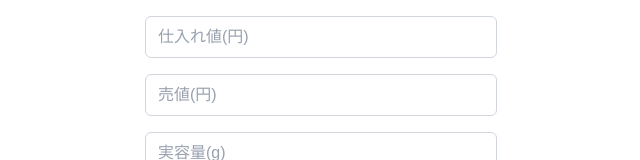
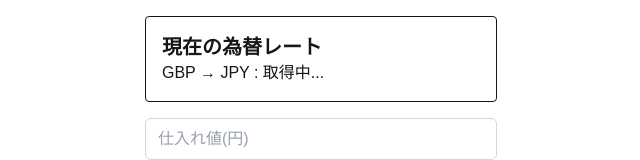
Before and after one commit to muu-ima/overseas-profit-calc, a Next.js app: page / in a window 1280 px wide. Shown: the top 160 px of the page, without its empty margins (319-959 px from the left). Built offline with nearby package versions, Linux system fonts and the light colour scheme; no server answers.

Commit message:
CORS問題対応：exchangeRate.jsonのヘッダー設定をhtaccessに追加し、Next.jsで為替レート取得を成功

```diff
--- /dev/null
+++ b/src/app/components/EXchangeRate-old.tsx
@@ -0,0 +1,23 @@
+'use client';
+import { useEffect, useState } from "react";
+
+export default function ExchageRate() {
+    const [rate, setRate] = useState<number | null>(null);
+
+
+useEffect(() => {
+    fetch('https://enyukari.capoo.jp/profit-calc/exchangeRate.json')
+    .then(res => res.json())
+    .then(data => setRate(data.rate))
+    .catch(err => console.error('為替取得エラー', err));
+}, []);//第二引数に空配列を入れて一度だけ実行
+
+return(
+    <div className="p-4 border rounded">
+        <h2 className="text-xl font-bold">現在の為替レート</h2>
+        <p>
+             GBP → JPY :{rate !==null ? `${rate}円`: '取得中...'}
+        </p>
+    </div>
+ );
+}
--- /dev/null
+++ b/src/app/components/ExchangeRate.tsx
@@ -0,0 +1,33 @@
+'use client';
+import { useEffect, useState } from "react";
+
+export default function ExchageRate({
+    onRateChange,
+}: {
+    onRateChange?: (rate: number | null) => void;
+}) {
+    const [rate, setRate] = useState<number | null>(null);
+
+    useEffect(()=> {
+        fetch('https://enyukari.capoo.jp/profit-calc/exchangeRate.json')
+        .then(res => res.json())
+        .then(data => {
+            setRate(data.rate);
+            if (onRateChange) onRateChange(data.rate);
+        })
+        .catch(err => {
+            console.error('為替取得エラー', err);
+            setRate(null);
+            if (onRateChange) onRateChange(null);
+        });
+    }, []);
+
+     return (
+    <div className="p-4 border rounded">
+      <h2 className="text-xl font-bold">現在の為替レート</h2>
+      <p>
+        GBP → JPY : {rate !== null ? `${rate}円` : '取得中...'}
+      </p>
+    </div>
+  );
+}
--- a/src/app/page.tsx
+++ b/src/app/page.tsx
@@ -2,6 +2,7 @@
 
 import { useEffect, useState } from "react";
 import { getCheapestShipping, ShippingData } from "@/lib/shipping";
+import ExchangeRate  from "./components/ExchangeRate";
 
 // ここから型定義を追加
 type ShippingResult = {
@@ -25,6 +26,7 @@ export default function Page() {
     width: 0,
     height: 0,
   });
+  const [rate, setRate] = useState<number | null>(null);
   const [categoryOptions, setCategoryOptions] = useState<CategoryFeeType[]>([]);
   const [selectedCategoryFee, setSelectedCategoryFee] = useState<number | "">(
     ""
@@ -43,6 +45,11 @@ export default function Page() {
       .then((data) => setCategoryOptions(data));
   }, []);
 
+  useEffect(() =>{
+    if (rate !== null) {
+      console.log(`最新為替レート：, rate`);
+    }
+  },[rate]);
 
   useEffect(() => {
     if (shippingRates && weight !== null && weight > 0) {
@@ -53,6 +60,8 @@ export default function Page() {
 
   return (
     <div className="p-4 max-w-sm mx-auto flex flex-col space-y-4">
+          {/* 為替レート表示コンポーネント */}
+    <ExchangeRate onRateChange={setRate} />
       <input
         type="number"
         value={costPrice}
```
